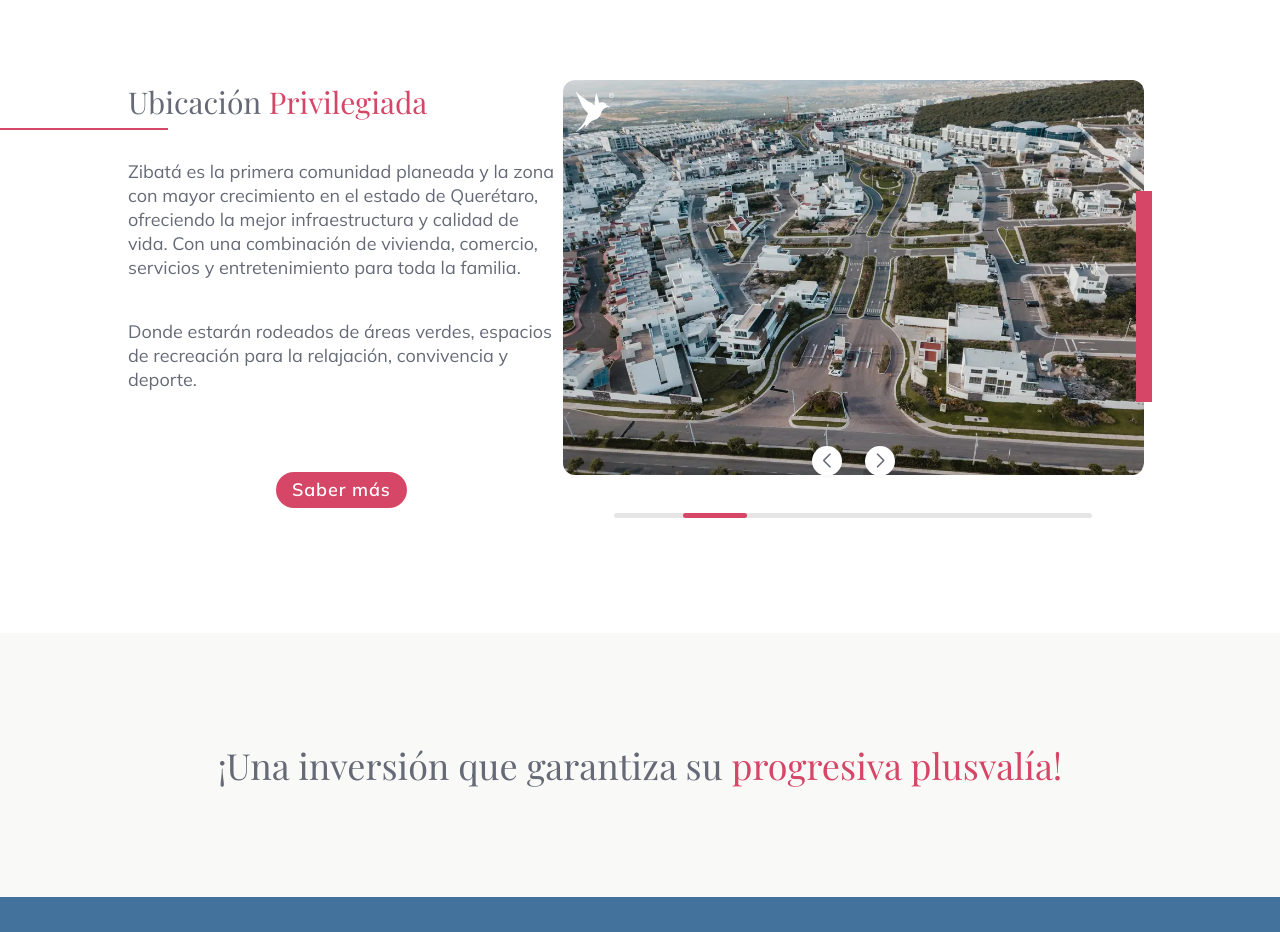
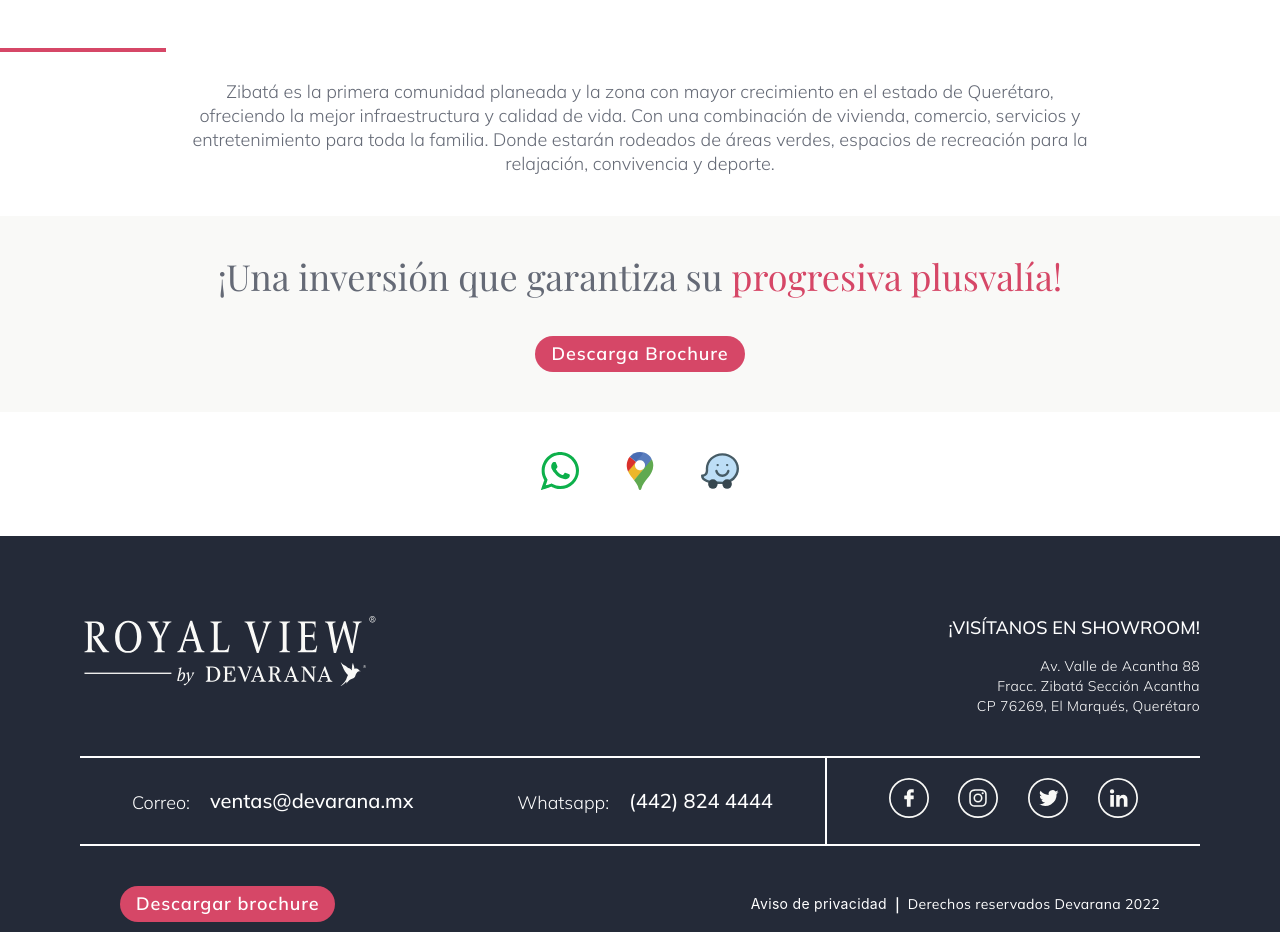
Before and after one commit to AbrahamDevarana/royalview_next, a Next.js app: page /ubicacion in a window 1280 px wide. Shown: the part 1280-2212 px from the top of the page. Built offline with nearby package versions, Linux system fonts and the light colour scheme.

Commit message:
Ajustes Más

```diff
--- a/components/layout/Footer.jsx
+++ b/components/layout/Footer.jsx
@@ -45,21 +45,25 @@ const Footer = () => {
                     </Link>
                     </div>
                     <div className="col-span-12 lg:col-span-6 lg:text-right text-white text-base lg:order-2 order-4">
-                        <p className="pb-4 font-bold">¡VISÍTANOS EN SHOWROOM!</p>
-                        <p className="text-sm tracking-wide"> Av. Valle de Acantha 88 </p>
-                        <p className="text-sm tracking-wide"> Fracc. Zibatá Sección Acantha </p>
-                        <p className="text-sm tracking-wide"> CP 76269, El Marqués, Querétaro </p>
+                        <p className="pb-4 font-medium">¡VISÍTANOS EN SHOWROOM!</p>
+                        <p className="text-sm tracking-wide font-light"> Av. Valle de Acantha 88 </p>
+                        <p className="text-sm tracking-wide font-light"> Fracc. Zibatá Sección Acantha </p>
+                        <p className="text-sm tracking-wide font-light"> CP 76269, El Marqués, Querétaro </p>
                     </div>
 
 
-                    <div className="order-2 lg:order3 col-span-12 lg:col-span-8 border-t-2 border-white border-b-2 flex lg:flex-row flex-col justify-around py-8 lg:py-5 text-white lg:border-r-2 lg:items-center">
-                        <p className="font-light text-base"> Correo </p>
-                        <a href="mailto:ventas@devarana.mx" className="font-medium text-lg hover:text-white hover:opacity-40 transition-all duration-200 ease-in-out">ventas@devarana.mx</a>
+                    <div className="order-2 lg:order3 col-span-12 lg:col-span-8 border-t-2 border-white border-b-2 flex lg:flex-row flex-col py-8 lg:py-5 justify-around text-white lg:border-r-2 lg:items-center">
+                        <div className="inline-flex items-end">
+                            <p className="font-light text-base mr-5"> Correo: </p>
+                            <a href="mailto:ventas@devarana.mx" className="font-medium font-mulish text-lg hover:text-white hover:opacity-40 transition-all duration-200 ease-in-out">ventas@devarana.mx</a>
+                        </div>
                         <hr className="block lg:hidden border border-white my-8"/>
-                        <p className="font-light text-base">Whatsapp</p>
-                        <a href={wspSend} className="font-medium text-lg hover:text-white hover:opacity-40 transition-all duration-200 ease-in-out">(442) 824 4444 </a>
+                        <div className="inline-flex items-end">
+                            <p className="font-light text-base mr-5">Whatsapp:</p>
+                            <a href={wspSend} className="font-medium font-mulish text-lg hover:text-white hover:opacity-40 transition-all duration-200 ease-in-out">(442) 824 4444 </a>
+                        </div>
                     </div>
-                    <div className="order-3 lg:order-4 col-span-12 lg:col-span-4 lg:border-t-2 border-white lg:border-b-2 flex justify-evenly py-5 items-center">
+                    <div className="order-3 lg:order-4 col-span-12 lg:col-span-4 lg:border-t-2 border-white lg:border-b-2 flex justify-evenly py-5 items-center px-10">
                             <a
                                 target="_blank"
                                 rel="noreferrer"
@@ -121,7 +125,7 @@ const Footer = () => {
                     <div className="lg:col-span-6 col-span-12 text-white order-5 flex lg:justify-end justify-center items-center lg:px-10">
                         <Link href="aviso-de-privacidad"><a className="pr-2 text-sm tracking-wide hover:text-white hover:opacity-40 transition-all duration-200 ease-in-out">Aviso de privacidad </a></Link>
                         <p>|</p>
-                        <p className="pl-2 text-sm tracking-wide">Derechos reservados</p>
+                        <p className="pl-2 text-sm tracking-wide">Derechos reservados Devarana 2022</p>
                     </div>
                 </div>
             </div>
--- a/components/sliders/Amenidades.jsx
+++ b/components/sliders/Amenidades.jsx
@@ -18,10 +18,7 @@ export default function AmenidadesSlider() {
         <Swiper
             spaceBetween={50}
             slidesPerView={1}
-            modules={[Scrollbar, Navigation]}
-            scrollbar={{
-                hide: false,
-            }}
+            modules={[Navigation]}
             loop={true}
             navigation={true}
             className="modelos2Swiper pb-10"
--- a/pages/ubicacion.jsx
+++ b/pages/ubicacion.jsx
@@ -1,19 +1,21 @@
 import Image from "next/image";
 import { useState } from "react";
-import BannerVisitanos from "../components/BannerVisitanos";
 import SEO from "../components/layout/Seo";
 import CtaModal from "../components/modals/CTA";
-import UbicacionSlider from "../components/sliders/Ubicacion";
-import IsotipoSVG from "../components/svg/Isotipo";
+import { isMobile } from 'mobile-device-detect';
 import downloadBrochure from "../utils/downloadBrochure";
 
-import renderTorres from '../public/assets/img/ubicaciones/Desarrollo.webp'
 import ubicacionBanner from '../public/assets/img/ubicaciones/Devarana-Website-39.webp'
-import ImageText from "../components/ImageText";
+import BrochureModal from "../components/modals/Brochure";
+import { checkLocalKey } from "../utils/storage";
+import Link from "next/link";
 
 export default function Ubicacion() {
 
+    const [isModalOpen, setIsModalOpen] = useState(false);
     const [isCtaOpen, setIsCtaOpen] = useState(false);
+
+
     const showModal = (target) => {
         if(target === 'brochure'){
             const isRegistered  = checkLocalKey('brochure')
@@ -28,6 +30,8 @@ export default function Ubicacion() {
             setIsCtaOpen(true)
         }
     };
+
+    const wspSend = `https://${isMobile?'api':'web'}.whatsapp.com/send?phone=+524428244444&text=Hola, quisiera más información de Royal View.`
 
 
     return (
@@ -48,8 +52,8 @@ export default function Ubicacion() {
                     priority={true}
                 />
             </div>
-            <div className="max-w-screen-xl px-10 text-center mx-auto py-28">
-                <h1 className="text-4xl lg:text-4xl py-10 tracking-widest" style={{ lineHeight: '60px' }}> Descubre Royal View, <span className="text-royal-pink">un proyecto exclusivo</span></h1>
+            <div className="max-w-screen-xl px-10 text-center mx-auto py-24">
+                <h1 className="text-4xl lg:text-4xl py-10 tracking-widest" style={{ lineHeight: '60px' }}> Ubicación <span className="text-royal-pink">Privilegiada</span></h1>
                 <p className="font-light">
                     Ubicado en el punto más alto de Querétaro, dentro de un espléndido fraccionamiento se encuentra Royal View, <br className="lg:block hidden"/>
                     un proyecto único en Zibatá. Con vistas inigualables hacia el Valle de Chichimequillas, la Ciudad de Querétaro y <br className="lg:block hidden"/>
@@ -60,13 +64,12 @@ export default function Ubicacion() {
                     <button className="pink-button pink-button-bg-white px-6" onClick={() => showModal('cta')}>Saber más</button>
                 </div>
             </div>
-            <div className="relative px-10 lg:px-32 lg:pb-28 pb-10">
+            {/* <div className="relative px-10 lg:px-32 lg:pb-28 pb-10">
                 <div className="grid grid-cols-12">
                     <div className="col-span-12 lg:col-span-5 flex items-center">
                         <div className="max-w-md">
-                            <h3 className="text-3xl">Ubicación <span className="text-royal-pink">Privilegiada</span></h3>
                             <div className="h-10">
-                                <hr className="absolute left-0 right-0 w-[13%] border my-2 border-royal-pink"/>
+                                <hr className="absolute left-0 right-0 w-[13%] border-0 border-b-4 my-2 border-royal-pink"/>
                             </div>
                             <p className="pb-10">
                                 Zibatá es la primera comunidad planeada y
@@ -92,15 +95,73 @@ export default function Ubicacion() {
                         <IsotipoSVG width={40} height={40} className="mx-auto absolute top-5 left-5 z-50"/>
                     </div>
                 </div>
-            </div>
-            <div className="lg:py-28 py-20 px-10 bg-royal-pearl">
-                <h2 className="text-center text-4xl">¡Una inversión que garantiza su <span className="text-royal-pink"> progresiva plusvalía!</span></h2>
+            </div> */}
+
+            <div className="max-w-screen-lg mx-auto text-center px-10">
+                <div className="h-10">
+                    <hr className="absolute left-0 right-0 w-[13%] border-0 border-b-4 my-2 border-royal-pink"/>
+                </div>
+                <p className="pb-10 font-light">
+                    Zibatá es la primera comunidad planeada y
+                    la zona con mayor crecimiento en el estado de
+                    Querétaro, <br className="lg:block hidden"/>ofreciendo la mejor infraestructura
+                    y calidad de vida. Con una combinación de
+                    vivienda, comercio, servicios y entretenimiento
+                    para toda la familia.
+                    Donde estarán rodeados de áreas verdes,
+                    espacios de recreación para la relajación,
+                    convivencia y deporte.
+                </p>
             </div>
 
-            <ImageText image={renderTorres} text={"El nuevo ícono de Querétaro"} />
+            <div className="py-10 px-10 bg-royal-pearl">
+                <h2 className="text-center text-4xl">¡Una inversión que garantiza su <span className="text-royal-pink"> progresiva plusvalía!</span></h2>
+                <div className="mt-10 flex">
+                    <button className="mx-auto pink-button pink-button-bg-white px-4" onClick={() => showModal('brochure')}>Descarga Brochure</button>
+                </div>
+            </div>
 
-            <BannerVisitanos text={'<h2 class="text-3xl text-center"> <span class="text-royal-pink">Royal View</span>, inspiramos con elegancia </h2>'} />
+            <div className="mx-auto flex w-full max-w-xs py-10 px-10">
+                <div className="mx-auto">
+                    <Link href={wspSend} passHref>
+                        <a target="_blank" title="WhatsApp" rel="noopener noreferrer">
+                        <Image
+                            src="/assets/img/general/WA.svg"
+                            alt="RoyalView"
+                            width={38}
+                            height={38}
+                        />
+                        </a>
+                    </Link>
+                </div>
+
+                <div className="mx-auto">
+                    <Link href="https://goo.gl/maps/M7TrZSy6wAWB9jx28" passHref>
+                        <a title="Google Maps" rel="noopener noreferrer" target="_blank">
+                            <Image
+                                src="/assets/img/general/GoogleGps.svg"
+                                alt="RoyalView"
+                                width={38}
+                                height={38}
+                            />
+                        </a>
+                    </Link>
+                </div>
+                <div className="mx-auto">
+                    <Link href="https://ul.waze.com/ul?ll=20.65965990%2C-100.31656190&navigate=yes&utm_campaign=default&utm_source=waze_website&utm_medium=lm_share_location" passHref>
+                    <a  title="Waze" rel="noopener noreferrer" target="_blank">
+                        <Image
+                            src="/assets/img/general/Waze.svg"
+                            alt="RoyalView"
+                            width={38}
+                            height={38}
+                        />
+                    </a>
+                    </Link>
+                </div>
+            </div>
             <CtaModal isCtaOpen={isCtaOpen} setIsCtaOpen={setIsCtaOpen}/>
+            <BrochureModal isModalOpen={isModalOpen} setIsModalOpen={setIsModalOpen}/>
         </>
     )
 };
```
Also changed, not shown: pages/amenidades.jsx (+5 -5 lines).
